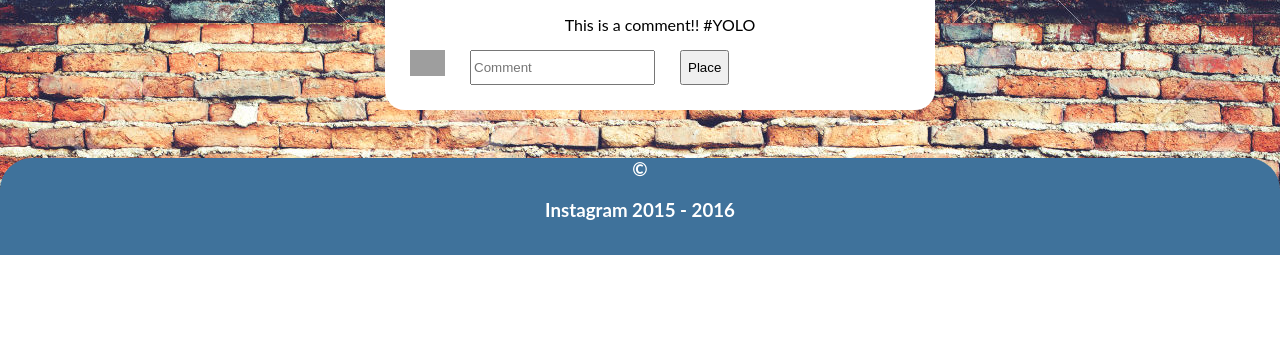
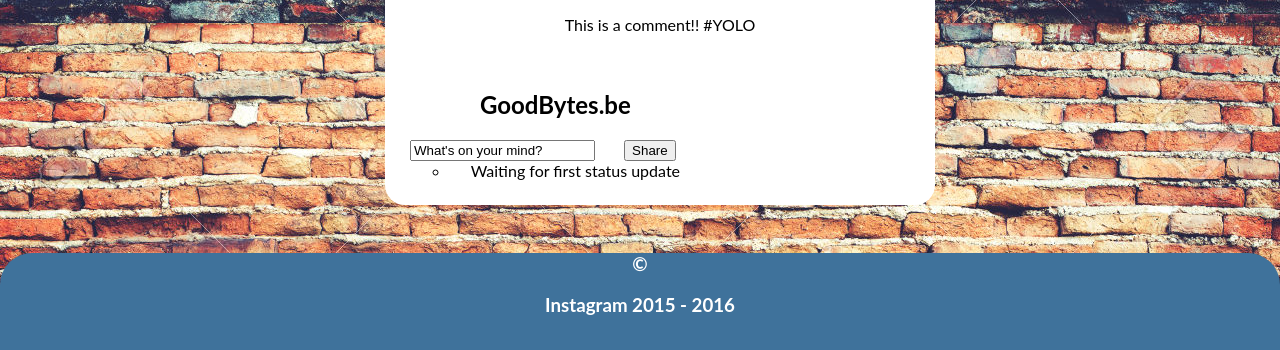
Before and after one commit to IsabelleVE/PHP-project, a PHP site: page /wall.php in a window 1280 px wide. Shown: the part 697-1047 px from the top of the page. Before the commit the page ends 952 px from the top, so only its background shows below. Run offline with PHP 8.4, Linux system fonts and the light colour scheme; the visitor is signed in with stand-in values (Sample User, id 1); data that the repository does not hold is empty; grey boxes are pictures that could not be loaded.

Commit message:
Eerste proberen Comments plaatsen
Eerste proberen/versie

```diff
--- a/wall.php
+++ b/wall.php
@@ -14,6 +14,29 @@ else{
 }
 
 
+    // COMMENTS PLAATSEN
+/*
+include_once("classes/Activity.class.php");
+$activity = new Activity();
+
+//controleer of er een update wordt verzonden
+if(!empty($_POST['activitymessage']))
+{
+    $activity->Text = $_POST['activitymessage'];
+    try
+    {
+        $activity->Save();
+    }
+    catch (Exception $e)
+    {
+        $feedback = $e->getMessage();
+    }
+}
+
+$recentActivities = $activity->GetRecentActivities();
+*/
+    // EINDE COMMENTS PLAATSEN
+
 ?><!DOCTYPE html>
 <html lang="en">
 
@@ -21,7 +44,40 @@ else{
     <meta charset="UTF-8">
     <title>Instagram</title>
     <link rel="stylesheet" href="css/instagram.css">
+    <script>
 
+
+        $(document).ready(function(){
+
+            $("#btnSubmit").on("click", function(e){
+
+                var message = $("#activitymessage").val();
+                $.post( "ajax/savemessage.php", {message: message })
+                    .done(function( response ) {
+
+                        if(response.status == "success") {
+
+                            var li = "<li style='display:none;'><h2>GoodBytes.be</h2> " + response.message + "</li>";
+                            $("ul#listupdates").prepend(li);
+                            $("ul#listupdates li:first-child").slideDown();
+                            $("ul#listupdates li").last().slideUp(function(){
+
+                                $(this).remove();
+                            });
+
+                        }
+                        else {
+                            // foutmelding geven
+                        }
+                    });
+
+                e.preventDefault();
+
+            })
+        })
+
+
+    </script>
     <style type="text/css">
 
 
@@ -114,13 +170,36 @@ else{
 
                 <div id="comment-section">
                     <p>This is a comment!! #YOLO</p>
-                    <form action="">
-                        <a href="#" id="like-btn">Like</a>
-                        <input type="text" placeholder="Comment" id="activitymessage" name="activitymessage" />
-                        <input id="btnSubmit" type="submit" value="Place" />
+
+                    <form method="post" action="">
+                        <div class="statusupdates">
+                            <h1>GoodBytes.be</h1>
+                            <input type="text" value="What's on your mind?" id="activitymessage" name="activitymessage" />
+                            <input id="btnSubmit" type="submit" value="Share" />
+
+                            <ul id="listupdates">
+                                <?php
+                                if(count($recentActivities) > 0)
+                                {
+                                    foreach($recentActivities as $key=>$singleActivity)
+                                    {
+                                        echo "<li><h2>GoodBytes.be</h2> ". $singleActivity['activity_description'] ."</li>";
+                                    }
+                                }
+                                else
+                                {
+                                    echo "<li>Waiting for first status update</li>";
+                                }
+                                ?>
+                            </ul>
+
+                        </div>
                     </form>
+
                 </div>
             </li>
+
+
         </ul>
     </section>
 
```
Also changed, not shown: files/201605151201211.jpg (added), 2 other files.
